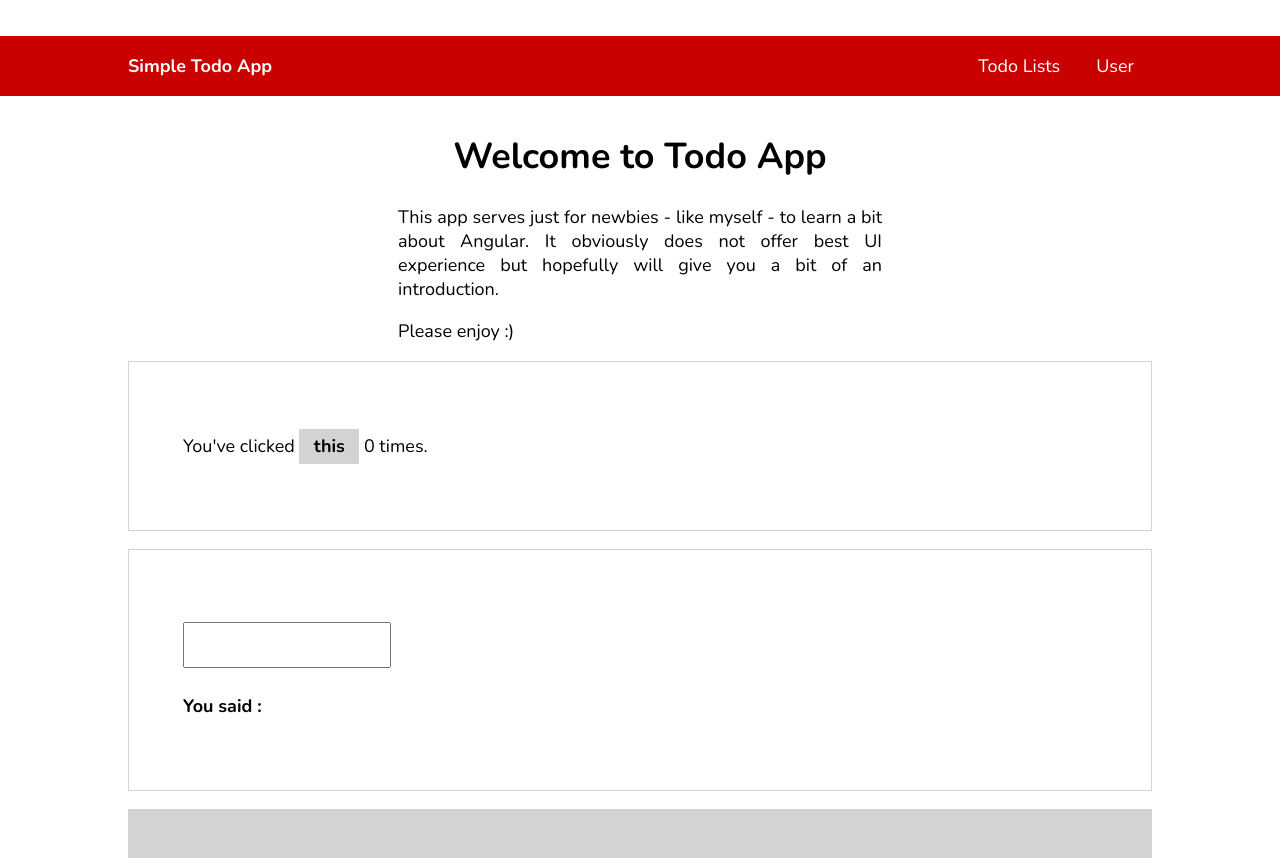
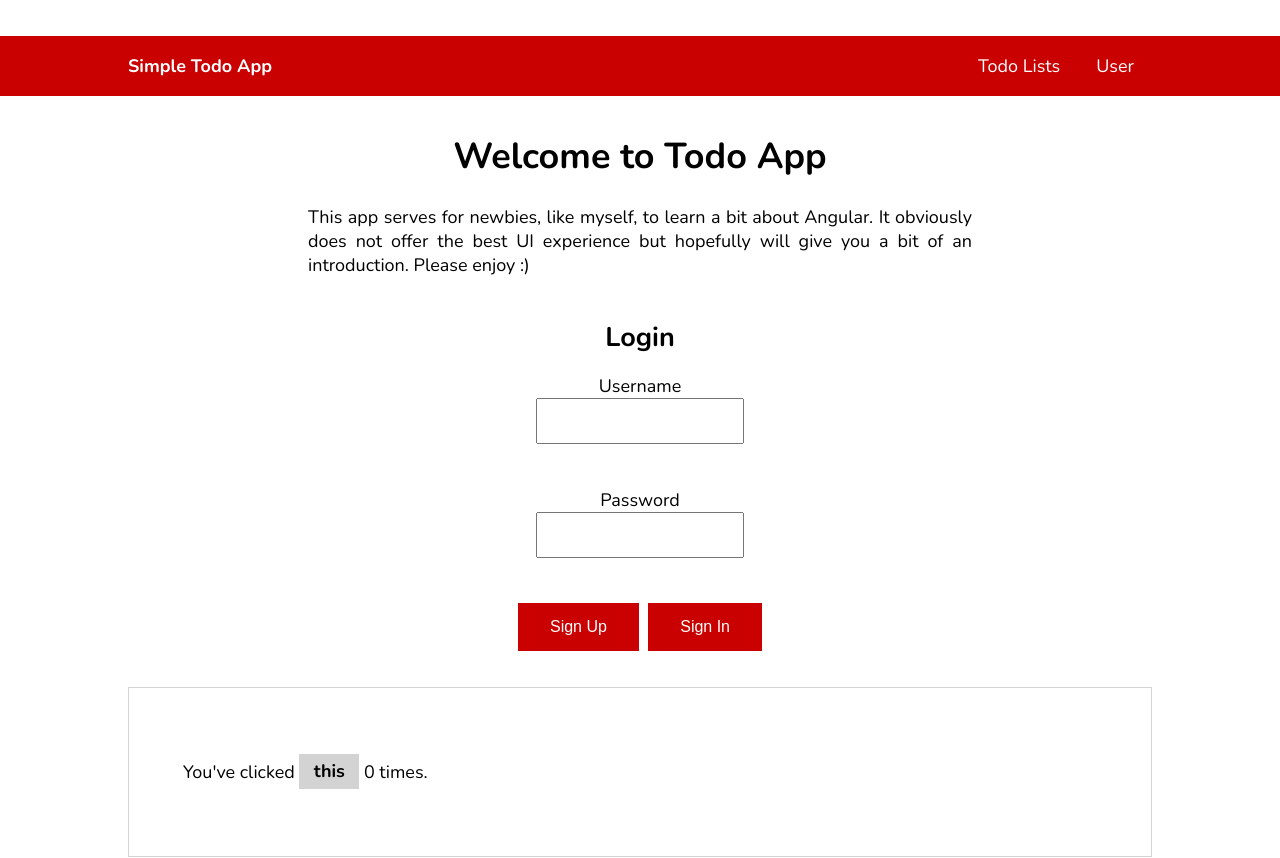
Before and after one commit to utr1903/todo-app-frontend, an Angular app: page / in a window 1280 px wide. Shown: the top 858 px of the page. Built offline with nearby package versions, Linux system fonts and the light colour scheme.

Commit message:
Home component updated

```diff
--- a/src/app/home/home.component.html
+++ b/src/app/home/home.component.html
@@ -4,12 +4,35 @@
 
 <div class="info-container">
     <p>
-        This app serves just for newbies - like myself - to learn a bit about Angular. It obviously does not offer
-        best UI experience but hopefully will give you a bit of an introduction.
+        This app serves for newbies, like myself, to learn a bit about Angular. It obviously does not offer
+        the best UI experience but hopefully will give you a bit of an introduction. Please enjoy :)
     </p>
+</div>
+
+<br>
+
+<h2>Login</h2>
+
+<div class="username-container">
     <p>
-        Please enjoy :)
+        Username
+        <br>
+        <input type="text" [(ngModel)]="userName">
     </p>
+</div>
+
+<div class="password-container">
+    <p>
+        Password
+        <br>
+        <input type="password" [(ngModel)]="password">
+    </p>
+</div>
+
+<div class="center-button">
+    <button class="button button1" (click)="signUp()" type="button" mdbBtn color="primary" mdbWavesEffect>Sign Up</button>
+    &nbsp;&nbsp;
+    <button class="button button1" (click)="signIn()" type="button" mdbBtn color="primary" mdbWavesEffect>Sign In</button>
 </div>
 
 <div class="play-container">
--- a/src/app/home/home.component.scss
+++ b/src/app/home/home.component.scss
@@ -17,10 +17,55 @@ span {
 .info-container {
     padding: 0em;
     border: none;
-    margin-left: 15em;
-    margin-right: 15em;
+    margin-left: 10em;
+    margin-right: 10em;
     margin-bottom: 1em;
     text-align: justify;
+}
+
+h2 {
+    width:500px;
+    margin: 0 auto;
+    // background: gray;
+    text-align: center;
+}
+
+.username-container {
+    margin-bottom: 1em;
+    text-align: center;
+
+    input {
+        padding: 1em;
+        margin-bottom: 2em;
+    }
+}
+
+.password-container {
+    margin-bottom: 1em;
+    text-align: center;
+
+    input {
+        padding: 1em;
+        margin-bottom: 2em;
+    }
+}
+
+.center-button {
+    display: flex;
+    justify-content: center;
+    align-items: center;
+    margin-bottom: 2em;
+}
+
+.button {
+    background-color: rgb(202, 1, 1);
+    border: none;
+    color: white;
+    padding: 15px 32px;
+    text-align: center;
+    text-decoration: none;
+    display: inline-block;
+    font-size: 16px;
 }
 
 .play-container {
--- a/src/app/home/home.component.ts
+++ b/src/app/home/home.component.ts
@@ -1,4 +1,6 @@
 import { Component, OnInit } from '@angular/core';
+import { HttpService } from '../http.service';
+import { Router } from '@angular/router';
 
 @Component({
   selector: 'app-home',
@@ -10,9 +12,33 @@ export class HomeComponent implements OnInit {
   clickCounter: number = 0;
   name: string = " "
 
-  constructor() { }
+  userName: string = ""
+  password: string = ""
+
+  constructor(private _http: HttpService, private _router: Router) { }
 
   ngOnInit(): void {
+  }
+
+  signUp() {
+    const dto = {
+      "userName": this.userName,
+      "password": this.password,
+    };
+
+    this._http.post('http://localhost:8080/users/CreateUser', dto).subscribe(
+      data => {
+        console.log(data);
+        this._router.navigate(['/']);
+      },
+      err => {
+        console.error('There was an error!', err);
+        this._router.navigate(['/']);
+      });
+  }
+
+  signIn() {
+
   }
 
   countClick() {
--- a/src/app/user/user.component.scss
+++ b/src/app/user/user.component.scss
@@ -27,16 +27,3 @@
         margin-bottom: 2em;
     }
 }
-
-.md-button {
-    padding: 0 6px 0 6px;
-    margin: 6px 8px 6px 8px;
-    min-width: 88px;
-    border-radius: 3px;
-    font-size: 14px;
-    text-align: center;
-    text-transform: uppercase;
-    text-decoration:none;
-    border: none;
-    outline: none;
-  }
```
Also changed, not shown: src/app/user/user.component.ts (line endings or trailing spaces).
